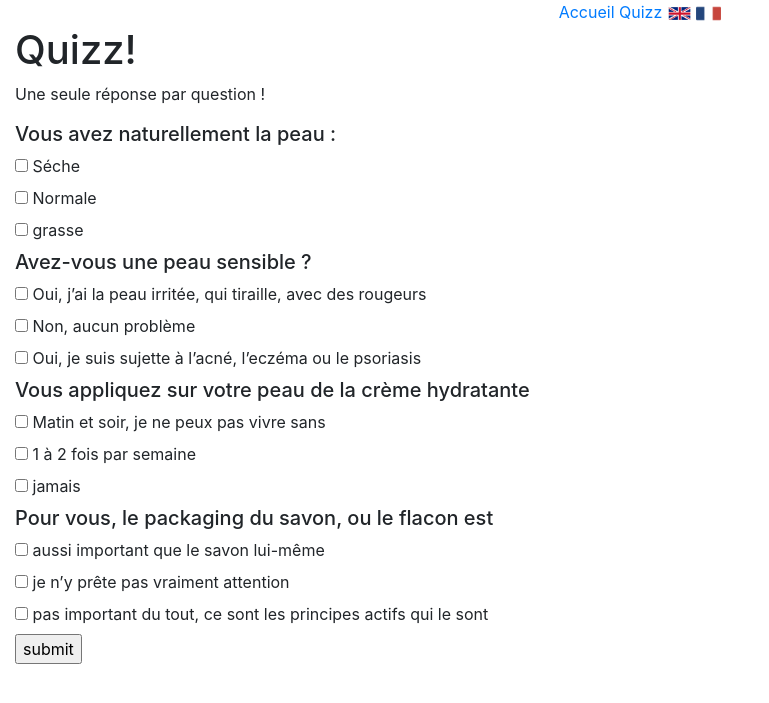
After one commit to ValentinBet/Wksp2018, a PHP site: page /fr/quizz.php in a window 1280 px wide. The commit adds this page. Shown: the top 703 px of the page, without its empty margins (0-769 px from the left). Run offline with PHP 8.4, Linux system fonts and the light colour scheme; some libraries are stand-ins or nearby versions.

Commit message:
reset + int

```diff
--- a/assets/css/css.css
+++ b/assets/css/css.css
@@ -1,12 +1,15 @@
-body, html {
-    width: auto;
-    height: auto;
+li {
+    display: inline-block;
 }
 
-header {
+nav ul
+{
+    margin: 0;
+    padding: 0;
+    list-style-type: none;
+    text-align: center;
+}
+li img {
+    width: 25px;
 
 }
-
-footer {
-
-}
--- /dev/null
+++ b/fr/footer.php
@@ -0,0 +1,30 @@
+<?php
+/**
+ * Created by PhpStorm.
+ * User: VBETRANCOURT
+ * Date: 21/03/2018
+ * Time: 10:23
+ */
+?>
+
+    <footer>
+
+    </footer>
+    </body>
+
+    <script src="/assets/js/index.js"> </script>
+    <!--Bootstrap-->
+    <script src="https://code.jquery.com/jquery-3.2.1.slim.min.js" integrity="sha384-KJ3o2DKtIkvYIK3UENzmM7KCkRr/rE9/Qpg6aAZGJwFDMVNA/GpGFF93hXpG5KkN" crossorigin="anonymous"></script>
+    <script src="https://cdnjs.cloudflare.com/ajax/libs/popper.js/1.12.9/umd/popper.min.js" integrity="sha384-ApNbgh9B+Y1QKtv3Rn7W3mgPxhU9K/ScQsAP7hUibX39j7fakFPskvXusvfa0b4Q" crossorigin="anonymous"></script>
+    <script src="https://maxcdn.bootstrapcdn.com/bootstrap/4.0.0/js/bootstrap.min.js" integrity="sha384-JZR6Spejh4U02d8jOt6vLEHfe/JQGiRRSQQxSfFWpi1MquVdAyjUar5+76PVCmYl" crossorigin="anonymous"></script>
+    </html>
+
+<?php
+
+
+/**
+ * Created by PhpStorm.
+ * User: VBETRANCOURT
+ * Date: 21/03/2018
+ * Time: 10:22
+ */
--- /dev/null
+++ b/fr/header.php
@@ -0,0 +1,42 @@
+<?php
+/**
+ * Created by PhpStorm.
+ * User: VBETRANCOURT
+ * Date: 21/03/2018
+ * Time: 10:23
+ */
+
+?>
+<!DOCTYPE html>
+<html lang="fr">
+<head>
+    <meta charset="UTF-8">
+    <meta http-equiv="X-UA-Compatible" content="IE=edge">
+    <meta name="viewport" content="width=device-width, initial-scale=1, shrink-to-fit=no">
+    <title>Città</title>
+    <meta name="description" content=""/>
+    <meta name="Copyright" content="Dacy"/>
+    <link rel="stylesheet" href="">
+    <!--Bootstrap-->
+    <link rel="stylesheet" href="../assets/css/css.css">
+    <link rel="stylesheet" href="https://maxcdn.bootstrapcdn.com/bootstrap/4.0.0/css/bootstrap.min.css" integrity="sha384-Gn5384xqQ1aoWXA+058RXPxPg6fy4IWvTNh0E263XmFcJlSAwiGgFAW/dAiS6JXm" crossorigin="anonymous">
+
+</head>
+
+<body>
+<header>
+
+
+    <nav>
+        <div class="col-md-offset-2 col-md-12">
+            <ul>
+                <li><a href="index.php">Accueil</a></li>
+                <li><a href="quizz.php">Quizz</a></li>
+                <li><a href="../en/index.php"><img src="../assets/img/uk.jpg" alt=""></a></li>
+                <li><a href="../fr/index.php"><img src="../assets/img/fr.png" alt=""></a></li>
+            </ul>
+        </div>
+    </nav>
+
+
+</header>
--- /dev/null
+++ b/fr/quizz.php
@@ -0,0 +1,145 @@
+<?php
+require_once 'header.php';
+?>
+    <main class="quiz">
+
+        <form action="" method="post">
+            <div class="col-md-offset-2 col-md-8">
+                <h1>Quizz!</h1>
+                <p>Une seule réponse par question !</p>
+                <section class="question">
+
+                    <h5>Vous avez naturellement la peau : </h5>
+
+                    <label>
+                        <input type="checkBox" name="aw[]" value="1">
+                        Séche </label> <br>
+                    <label>
+                        <input type="checkBox" name="aw[]" value="2">
+                        Normale </label> <br>
+                    <label>
+                        <input type="checkBox" name="aw[]" value="3">
+                        grasse </label>
+
+                </section>
+                <section class="question">
+                    <h5>Avez-vous une peau sensible ? </h5>
+
+                    <label>
+                        <input type="checkBox" name="aw[]" value="1">
+                        Oui, j’ai la peau irritée, qui tiraille, avec des rougeurs </label> <br>
+                    <label>
+                        <input type="checkBox" name="aw[]" value="2">
+                        Non, aucun problème </label> <br>
+                    <label>
+                        <input type="checkBox" name="aw[]" value="3">
+                        Oui, je suis sujette à l’acné, l’eczéma ou le psoriasis </label>
+
+                </section>
+                <section class="question">
+                    <h5> Vous appliquez sur votre peau de la crème hydratante </h5>
+
+                    <label>
+                        <input type="checkBox" name="aw[]" value="1">
+                        Matin et soir, je ne peux pas vivre sans </label> <br>
+                    <label>
+                        <input type="checkBox" name="aw[]" value="2">
+                        1 à 2 fois par semaine </label> <br>
+                    <label>
+                        <input type="checkBox" name="aw[]" value="3">
+                        jamais </label>
+
+                </section>
+                <section class="question">
+                    <h5>Pour vous, le packaging du savon, ou le flacon est </h5>
+
+                    <label>
+                        <input type="checkBox" name="aw[]" value="1">
+                        aussi important que le savon lui-même </label> <br>
+                    <label>
+                        <input type="checkBox" name="aw[]" value="2">
+                        je n’y prête pas vraiment attention </label> <br>
+                    <label>
+                        <input type="checkBox" name="aw[]" value="3">
+                        pas important du tout, ce sont les principes actifs qui le sont </label>
+
+                </section>
+
+
+                <input type="submit" name="submit" value="submit"/>
+            </div>
+
+        </form>
+    </main>
+
+
+<?php
+$first = null;
+$second = null;
+$third = null;
+
+
+if (isset($_POST['submit'])) {
+    if (!empty($_POST['aw'])) {
+        foreach ($_POST['aw'] as $selected) {
+
+            switch ($selected) {
+                case '1' :
+                    $first = $first + 1;
+                    break;
+                case '2' :
+                    $second++;
+                    break;
+                case '3' :
+                    $third++;
+                    break;
+                default :
+                    echo 'ERREUR';
+                    break;
+            }
+
+        }
+
+        if (($first + $second + $third) < 4 || ($first + $second + $third) > 4) {  // VALEUR A CHANGER SI RAJOUT DE QUESTIONS
+            echo 'Une réponse par question :)';
+        } else
+            if ($first > $second && $first > $third) {
+                echo 'Fuyez les savons classiques ou gels douche !';
+                echo '</br>';
+                echo 'Votre peau ne doit surtout pas être agressée, bien au contraire il est temps de prendre soin d’elle !';
+                echo '</br>';
+                echo 'Pour nourrir votre peau, votre premier geste beauté doit être le nettoyage en douceur de votre visage ou de votre corps avec un savon naturel,';
+                echo '</br>';
+                echo 'un savon bio ou un savon sur-gras. Optez pour le 100% naturel. Ces savons respectent le Ph et ne dénaturent pas votre film hydro-lipidique.';
+            } else if ($second > $first && $second > $third) {
+                echo 'Votre peau peut accepter les savons classiques ou les gels douche. ';
+                echo '</br>';
+                echo 'Attention quand même aux produits qui contiennent des ingrédients chimiques nocifs, et favorisez le savon bio. Votre peau garde naturellement son équilibre. Les savons ne provoquent pas chez vous de dessèchement ou tiraillement particulier.';
+                echo '</br>';
+                echo 'Essayez un savon naturel, vous verrez la différence ! Votre peau sera plus souple et l’environnement vous remerciera !';
+                echo '</br>';
+            } else if ($third > $second && $third > $first) {
+                echo 'Changement de cap ! Si vous n’utilisez que des savons classiques ou gels douche, il est grand temps d’arrêter !';
+                echo '</br>';
+                echo 'Ces produits vous irritent la peau et créent un déséquilibre majeur. Les crèmes hydratantes ou les soins quotidiens que vous utilisez ne suffisent pas à la rééquilibrer. L’agression est trop forte pour votre peau. Il est urgent de changer.';
+                echo '</br>';
+                echo 'Vous devez opter pour des savons bio qui seront beaucoup plus doux. Vous aurez une peau toute propre qui vous dira merci ! Et choisir en complément des soins corps bio adaptés pour nourrir intensément votre peau.';
+                echo '</br>';
+                echo 'Le savon naturel, et en particulier le savon Alep, vous aidera à combattre vos problèmes d’acné, d’eczéma ou de psoriasis.';
+            } else if ($first = $second) {
+                echo '<strong>' . 'Vous avez autant de réponse 1 que 2' . '</strong>';  //TODO: Crée réponse(s) intermédiaire(s)
+            }
+            else if ($first = $third){
+                echo '<strong>' . 'Vous avez autant de réponse 1 que 3' . '</strong>';  //TODO: Crée réponse(s) intermédiaire(s)
+            }
+            else if($second = $third) {
+                echo '<strong>' . 'Vous avez autant de réponse 2 que 3' . '</strong>';  //TODO: Crée réponse(s) intermédiaire(s)
+            }
+
+    }
+
+}
+
+
+require_once 'footer.php';
+?>
```
Also changed, not shown: en/footer.php (added, +30 -0 lines), en/header.php (added, +40 -0 lines), en/index.php (added, +48 -0 lines), en/quizz.php (added, +147 -0 lines), fr/index.php (added, +16 -0 lines), index.html (deleted, +0 -27 lines), assets/img/fr.png (added), assets/img/uk.jpg (added), assets/js/index.js (added), assets/js/js.js (deleted), 1 other file.
